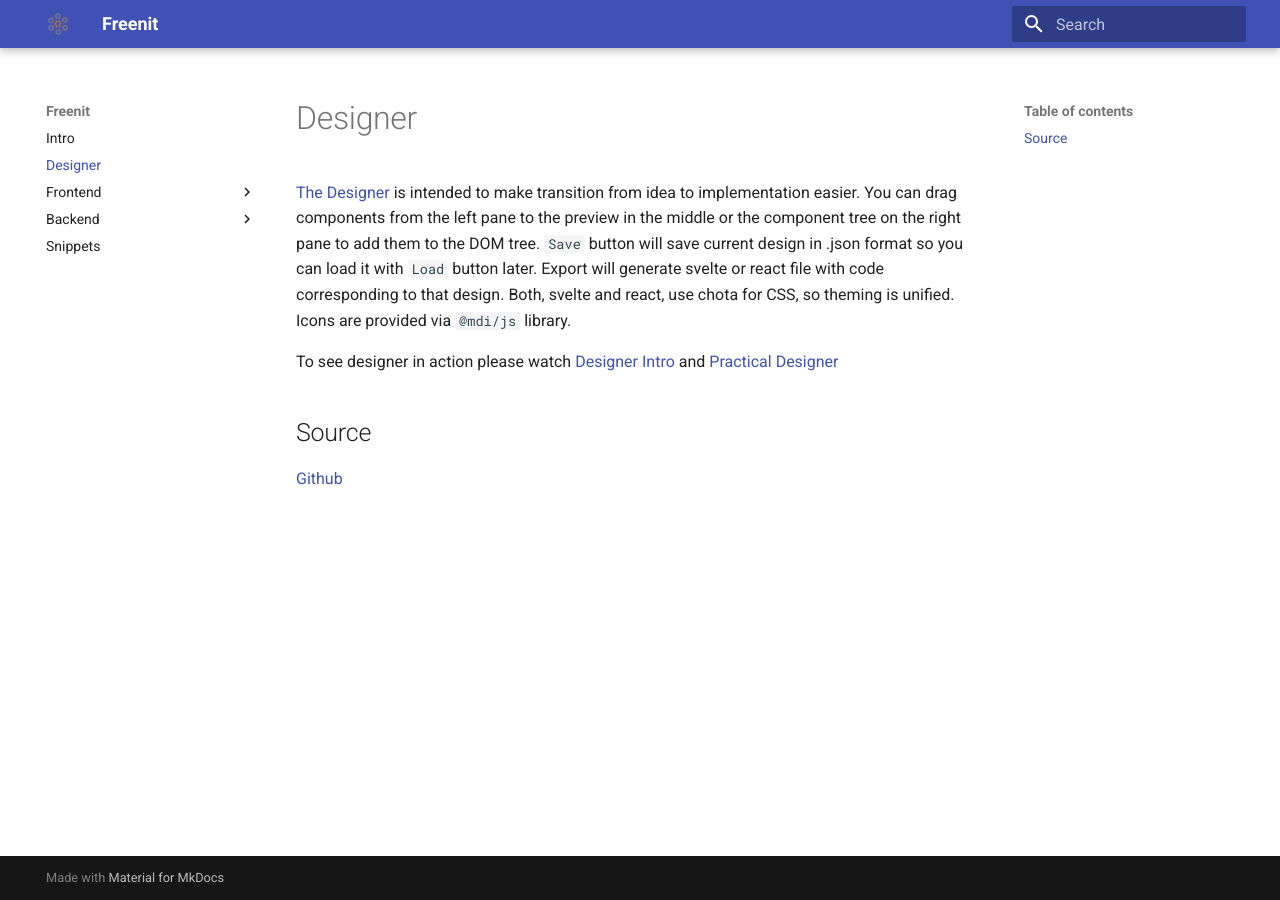
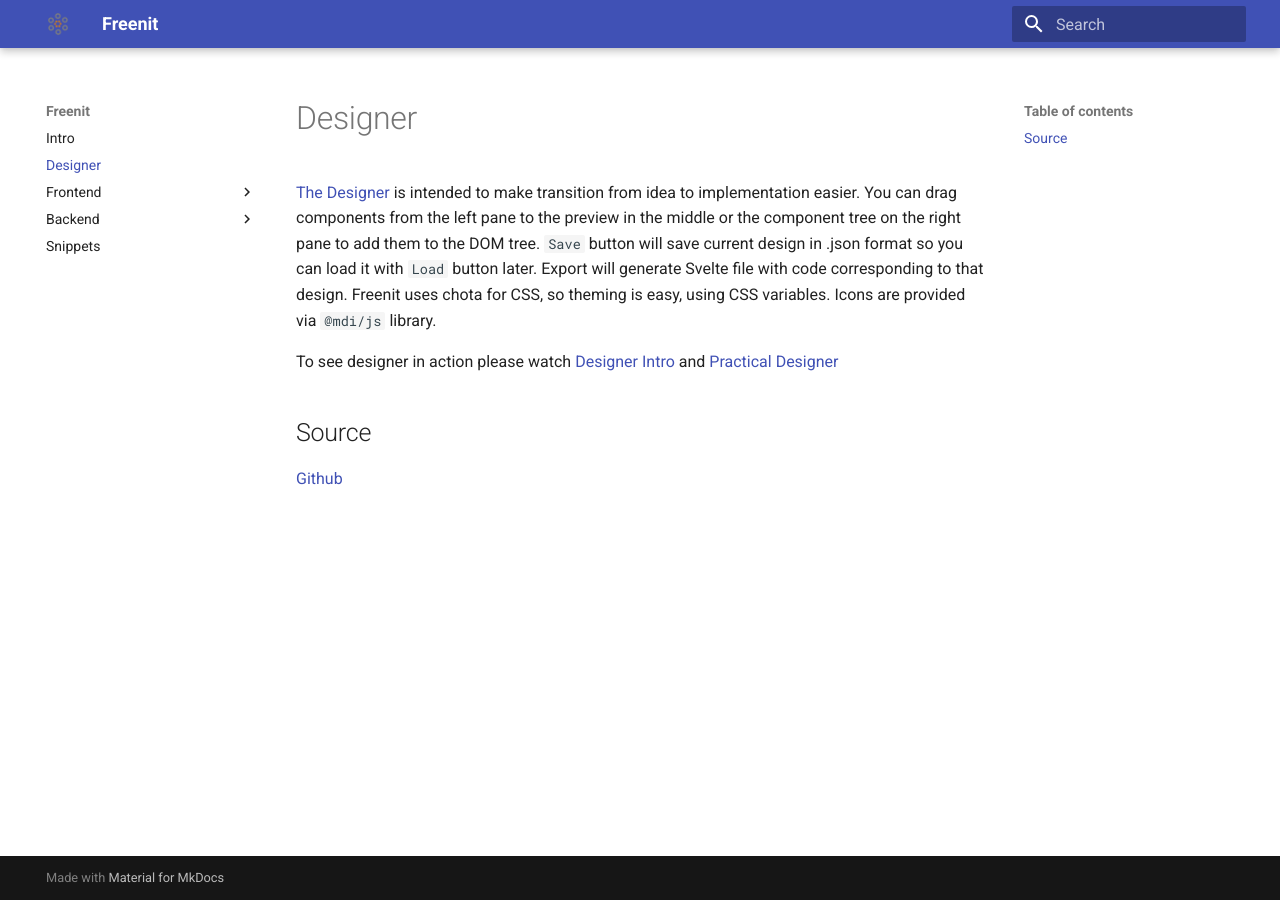
Before and after one commit to freenit-framework/doc, an MkDocs documentation site: the page built from docs/designer.md, in a window 1280 px wide. Built offline with MkDocs 1.6.1 and Material for MkDocs 9.7.7, drawn with Linux system fonts in a browser that asks for light colours.

Commit message:
Remove react

```diff
--- a/docs/designer.md
+++ b/docs/designer.md
@@ -4,9 +4,9 @@
 from idea to implementation easier. You can drag components from the left pane
 to the preview in the middle or the component tree on the right pane to add
 them to the DOM tree. `Save` button will save current design in .json format so
-you can load it with `Load` button later. Export will generate svelte or react
-file with code corresponding to that design. Both, svelte and react, use chota
-for CSS, so theming is unified. Icons are provided via `@mdi/js` library.
+you can load it with `Load` button later. Export will generate Svelte file with
+code corresponding to that design. Freenit uses chota for CSS, so theming is easy,
+using CSS variables. Icons are provided via `@mdi/js` library.
 
 To see designer in action please watch
 [Designer Intro](https://www.youtube.com/watch?v=l1CD-84fs8k&list=PLpeJ1COhO5ak9X3UE85mlFZrrIxiPynKy)
```
Also changed, not shown: docs/snippets.md (+2 -2 lines).
